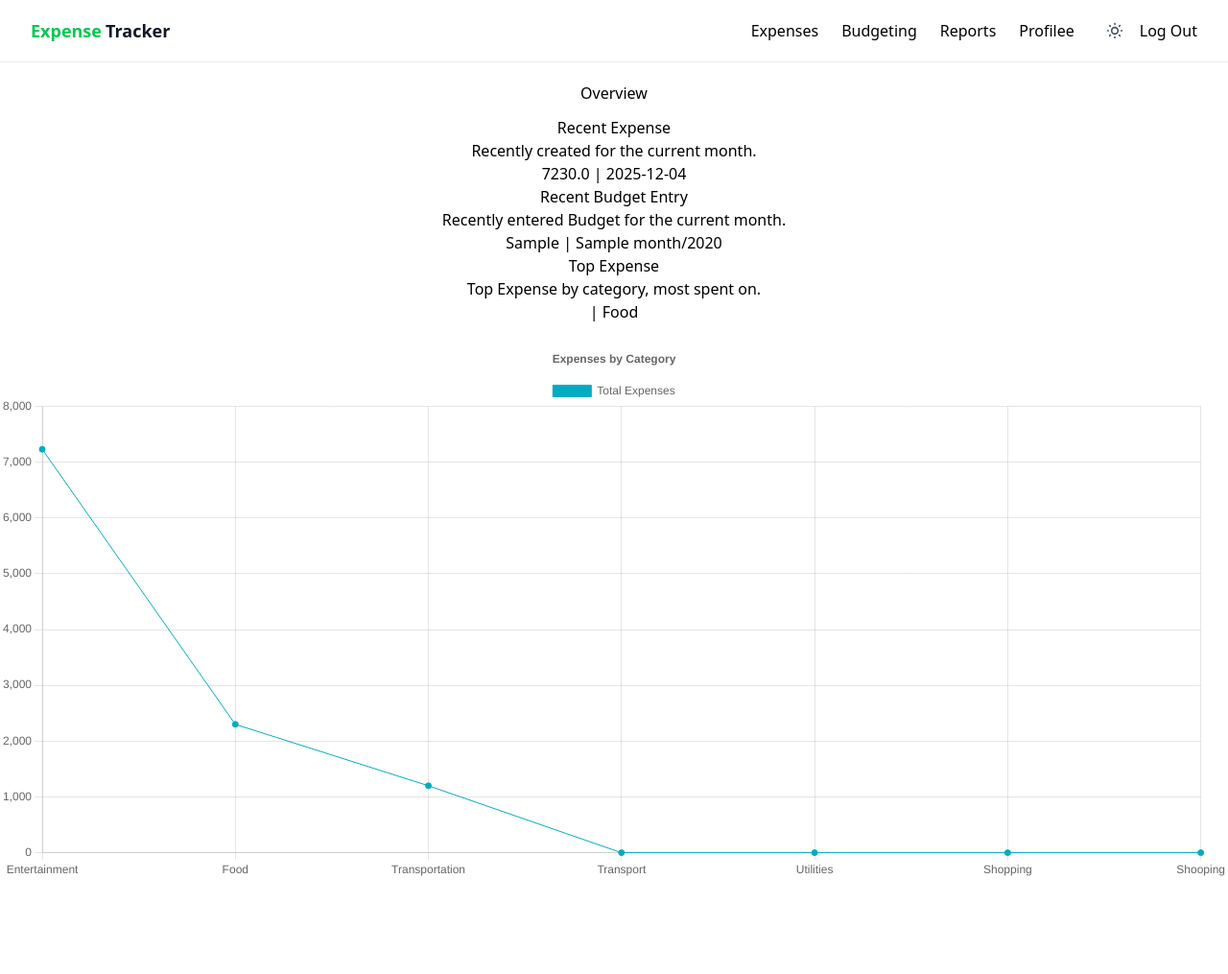
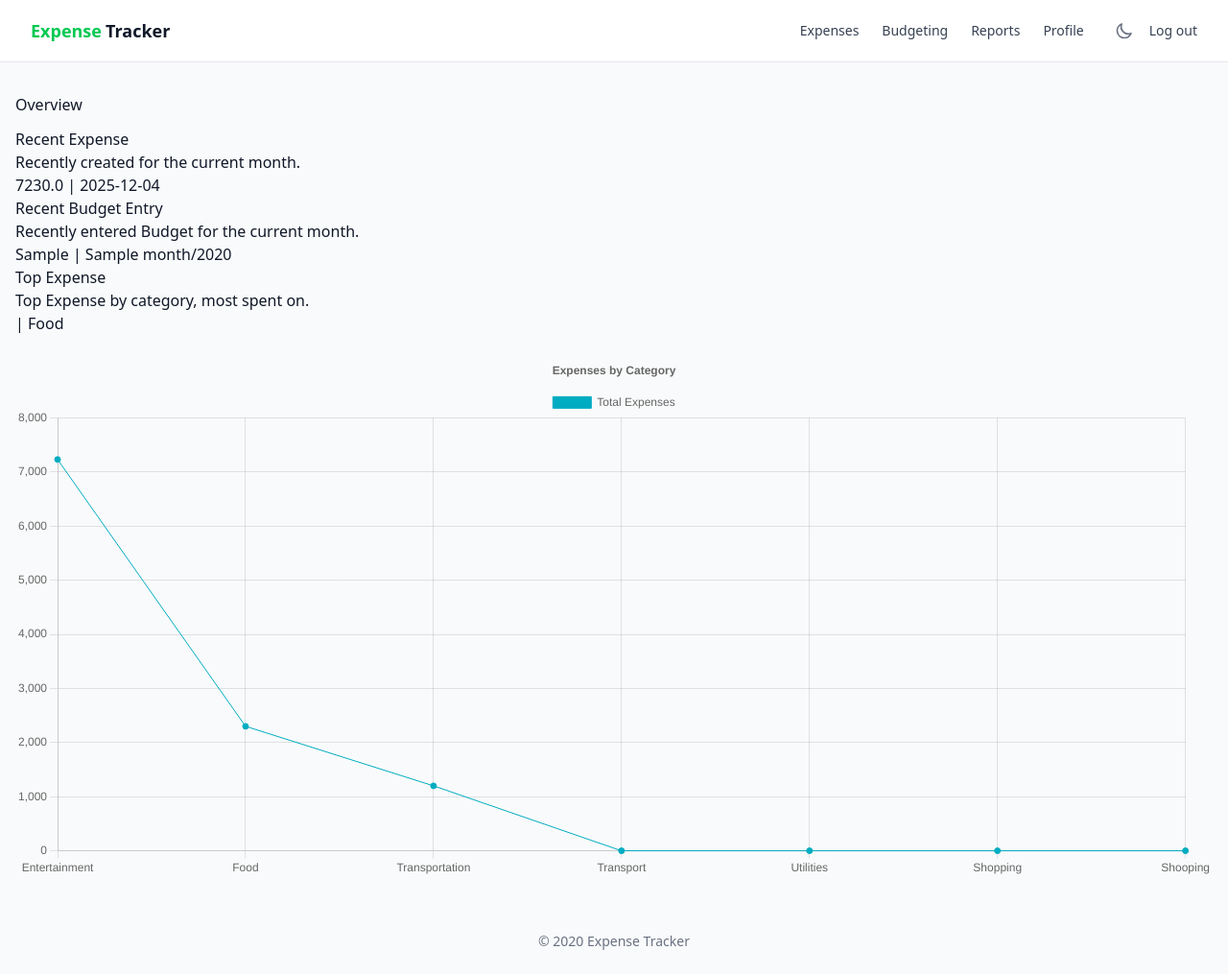
Before and after one commit to katGhost/flask-expense-tracker, a Flask app: template templates/index.html in a window 1280 px wide. Shown: the whole page at 96% size. Before the commit the page ends 913 px from the top, so only its background shows below. Run offline with Flask 3, Linux system fonts and the light colour scheme; a user stored in the database is signed in; data comes from the database, SQL or seed files in the repository; the template is opened without the code that fills it: values that come from a table or form of the project are taken from there, most other values are stand-ins (such as "Sample title", 1, 10 or a date in 2020); style sheets or scripts are compiled from the project's sources; some libraries are stand-ins or nearby versions.

Commit message:
refactor: proper tailwind layout

```diff
--- a/templates/layout.html
+++ b/templates/layout.html
@@ -1,115 +1,115 @@
 {% from "macros/svgs.html" import moon, sun %}
-
 <!DOCTYPE html>
-
-<html lang="en" class="{{ 'dark-mode' if session.get('theme') == 'dark' }}" data-bs-theme="{{ theme }}" >
+<html lang="en" class="{{ 'dark' if theme == 'dark' else '' }}">
     <head>
         <meta charset="utf-8">
-        <meta name="viewport" content="initial-scale=1, width=device-width">
+        <meta name="viewport" content="width=device-width, initial-scale=1">
+
+        <!-- Tailwind CSS -->
+        <link rel="stylesheet" href="{{ url_for('static', filename='dist/output.css') }}">
+        <link rel="stylesheet" type="text/css" href="//cdn.datatables.net/2.3.5/css/dataTables.dataTables.min.css" />
         <script type="text/javascript" charset="utf-8" src="https://code.jquery.com/jquery-3.7.1.js" integrity="sha256-eKhayi8LEQwp4NKxN+CfCh+3qOVUtJn3QNZ0TciWLP4=" crossorigin="anonymous"></script>
-        <link rel="stylesheet" type="text/css" href="//cdn.datatables.net/2.3.5/css/dataTables.dataTables.min.css" />
         <script type="text/javascript" charset="utf-8" src="//cdn.datatables.net/2.3.5/js/dataTables.min.js"></script>
-        <link rel="stylesheet" href="{{url_for('static',filename='dist/output.css')}}">
+
+        <!-- Chart.js (still valid) -->
         <script src="https://cdn.jsdelivr.net/npm/chart.js"></script>
 
         <title>Expense Tracker | {% block title %}{% endblock %}</title>
     </head>
 
-    <body>
-        <nav class="w-full border-b border-gray-200 dark:border-gray-700">
+    <body class="bg-gray-50 text-gray-900 dark:bg-gray-900 dark:text-gray-100">
+
+        <!-- ================= NAV ================= -->
+        <nav class="border-b border-gray-200 dark:border-gray-700 bg-white dark:bg-gray-800">
             <div class="max-w-7xl mx-auto px-4 sm:px-6 lg:px-8">
                 <div class="flex h-16 items-center justify-between">
 
                     <!-- Brand -->
                     <a href="/" class="flex items-center text-lg font-semibold">
                         <span class="text-green-500 mr-1">Expense</span>
-                    <span class="text-gray-900 dark:text-white">Tracker</span>
+                        <span>Tracker</span>
                     </a>
 
-                <!-- Mobile menu button -->
+                    <!-- Mobile button -->
                     <button
-                    type="button"
-                    class="inline-flex items-center justify-center rounded-md p-2 text-gray-500 hover:bg-gray-100 hover:text-gray-900 focus:outline-none focus:ring-2 focus:ring-green-500 md:hidden"
-                    aria-controls="mobile-menu"
-                    aria-expanded="false"
-                    onclick="document.getElementById('mobile-menu').classList.toggle('hidden')"
-                >
+                        class="md:hidden rounded-md p-2 text-gray-500 hover:bg-gray-100
+                            dark:hover:bg-gray-700 focus:ring-2 focus:ring-green-500"
+                        onclick="document.getElementById('mobile-menu').classList.toggle('hidden')">
                         <svg class="h-6 w-6" fill="none" viewBox="0 0 24 24" stroke="currentColor">
                             <path stroke-linecap="round" stroke-linejoin="round" stroke-width="2"
-                            d="M4 6h16M4 12h16M4 18h16" />
+                                d="M4 6h16M4 12h16M4 18h16"/>
                         </svg>
                     </button>
 
-                <!-- Desktop menu -->
-                <div class="hidden md:flex md:items-center md:space-x-8">
+                    <!-- Desktop -->
+                    <div class="hidden md:flex items-center space-x-8">
                         {% if session["user_id"] %}
-                        <div class="flex space-x-6">
-                            <a href="/expenses" class="nav-link">Expenses</a>
-                            <a href="/budgeting" class="nav-link">Budgeting</a>
-                            <a href="/reports" class="nav-link">Reports</a>
-                            <a href="/profile" class="nav-link">Profilee</a>
+                            <div class="flex space-x-6 text-sm font-medium">
+                                <a href="/expenses" class="text-sm font-medium text-gray-700 hover:text-green-500 dark:text-gray-300 dark:hover:text-green-400">Expenses</a>
+                                <a href="/budgeting" class="text-sm font-medium text-gray-700 hover:text-green-500 dark:text-gray-300 dark:hover:text-green-400">Budgeting</a>
+                                <a href="/reports" class="text-sm font-medium text-gray-700 hover:text-green-500 dark:text-gray-300 dark:hover:text-green-400">Reports</a>
+                                <a href="/profile" class="text-sm font-medium text-gray-700 hover:text-green-500 dark:text-gray-300 dark:hover:text-green-400">Profile</a>
                             </div>
 
                             <div class="flex items-center space-x-4">
-                            <a href="{{ url_for('toggle_theme') }}" class="text-gray-600 dark:text-gray-300 hover:text-green-500">
+                                <a href="{{ url_for('toggle_theme') }}"
+                                class="text-gray-500 hover:text-green-500 dark:text-gray-300">
                                     {% if theme == "dark" %}
                                         {{ sun("h-5 w-5") }}
                                     {% else %}
                                         {{ moon("h-5 w-5") }}
                                     {% endif %}
                                 </a>
-
-                            <a href="/logout" class="nav-link">Log Out</a>
+                                <a href="/logout" class="text-sm font-medium text-gray-700 hover:text-green-500 dark:text-gray-300 dark:hover:text-green-400">Log out</a>
                             </div>
                         {% else %}
-                        <div class="flex space-x-6">
-                            <a href="/register" class="nav-link">Sign up</a>
-                            <a href="/login" class="nav-link">Log In</a>
+                            <div class="flex space-x-6 text-sm font-medium">
+                                <a href="/login" class="text-sm font-medium text-gray-700 hover:text-green-500 dark:text-gray-300 dark:hover:text-green-400">Log in</a>
+                                <a href="/register" class="text-sm font-medium text-gray-700 hover:text-green-500 dark:text-gray-300 dark:hover:text-green-400">Sign up</a>
                             </div>
                         {% endif %}
                     </div>
                 </div>
             </div>
 
-        <!-- Mobile menu -->
+            <!-- Mobile -->
             <div id="mobile-menu" class="hidden md:hidden px-4 pb-4 space-y-2">
                 {% if session["user_id"] %}
-                <a href="/expenses" class="mobile-nav-link">Expenses</a>
-                <a href="/budgeting" class="mobile-nav-link">Budgeting</a>
-                <a href="/reports" class="mobile-nav-link">Reports</a>
-                <a href="/profile" class="mobile-nav-link">Profile</a>
-
-                <a href="{{ url_for('toggle_theme') }}" class="mobile-nav-link">
-                    {% if theme == "dark" %}
-                        {{ sun("h-5 w-5 inline") }}
-                    {% else %}
-                        {{ moon("h-5 w-5 inline") }}
-                    {% endif %}
+                    <a href="/expenses" class="block px-3 py-2 rounded text-gray-700 hover:bg-gray-100 dark:text-gray-300 dark:hover:bg-gray-700">Expenses</a>
+                    <a href="/budgeting" class="block px-3 py-2 rounded text-gray-700 hover:bg-gray-100 dark:text-gray-300 dark:hover:bg-gray-700">Budgeting</a>
+                    <a href="/reports" cclass="block px-3 py-2 rounded text-gray-700 hover:bg-gray-100 dark:text-gray-300 dark:hover:bg-gray-700">Reports</a>
+                    <a href="/profile" cclass="block px-3 py-2 rounded text-gray-700 hover:bg-gray-100 dark:text-gray-300 dark:hover:bg-gray-700">Profile</a>
+                    <a href="{{ url_for('toggle_theme') }}" class="block px-3 py-2 rounded text-gray-700 hover:bg-gray-100 dark:text-gray-300 dark:hover:bg-gray-700">
                         Toggle Theme
                     </a>
-
-                <a href="/logout" class="mobile-nav-link">Log Out</a>
+                    <a href="/logout" class="block rounded px-3 py-2 text-red-500">Log out</a>
                 {% else %}
-                <a href="/register" class="mobile-nav-link">Sign up</a>
-                <a href="/login" class="mobile-nav-link">Log In</a>
+                    <a href="/login" class="block px-3 py-2 rounded text-gray-700 hover:bg-gray-100 dark:text-gray-300 dark:hover:bg-gray-700">Log in</a>
+                    <a href="/register" class="block px-3 py-2 rounded text-gray-700 hover:bg-gray-100 dark:text-gray-300 dark:hover:bg-gray-700">Sign up</a>
                 {% endif %}
             </div>
         </nav>
 
-
+       <!-- ================= FLASH ================= -->
         {% if get_flashed_messages() %}
-            <header>
-                <div class="alert alert-primary mb-0 text-center" role="alert">
+        <div class="max-w-7xl mx-auto px-4 mt-4">
+            <div class="rounded-md bg-green-50 text-green-800 p-4
+                        dark:bg-green-900 dark:text-green-200">
                 {{ get_flashed_messages() | join(" ") }}
             </div>
-            </header>
+        </div>
         {% endif %}
 
-        <main class="container py-5 text-center grey-50">
+        <!-- ================= MAIN CONTENT ================= -->
+        <main class="max-w-7xl mx-auto px-4 py-8">
             {% block main %}{% endblock %}
         </main>
 
-        <footer class="mb-5">
+        <footer class="py-6 text-center text-sm text-gray-500 dark:text-gray-400">
+            © {{ now.year }} Expense Tracker
         </footer>
+
+        <script type="text/javascript"></script>
+
     </body>
 </html>
```
Lines whose indentation alone changed are shown as unchanged.
